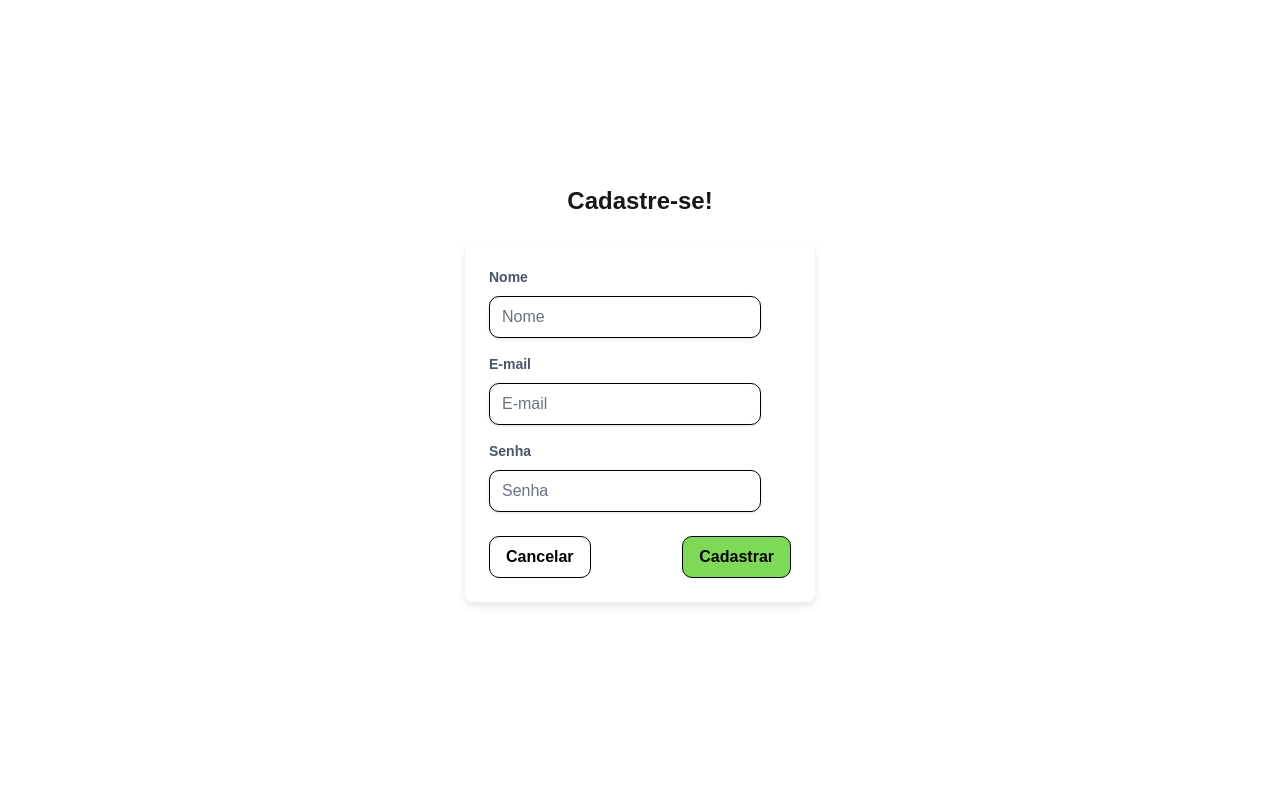
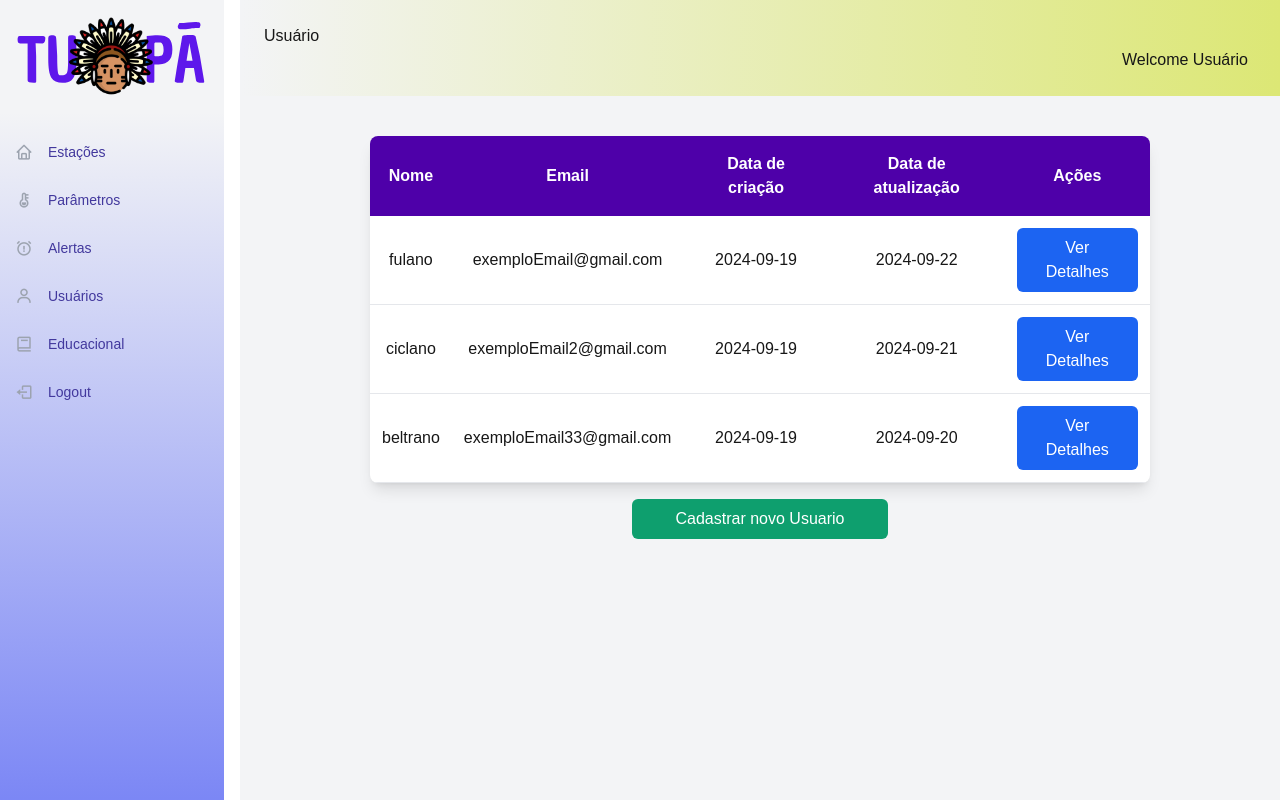
Before and after one commit to Grupo-Syntax-Squad/Tupan-Front, a Next.js app in the folder tupan/: page /usuarios in a window 1280 px wide. Built offline with nearby package versions, Linux system fonts and the light colour scheme.

Commit message:
func: add tela de vizualização de usuarios

```diff
--- /dev/null
+++ b/tupan/src/app/cadastro-usuario/page.tsx
@@ -0,0 +1,134 @@
+'use client';
+
+import React, { useState } from 'react';
+
+
+const CadastroForm: React.FC = () => {
+  const [nome, setNome] = useState('');
+  const [email, setEmail] = useState('');
+  const [senha, setSenha] = useState('');
+
+  const handleCadastro = () => {
+    // Lógica de cadastro
+    console.log({ nome, email, senha });
+  };
+
+  const handleCancel = () => {
+    // Lógica de cancelamento
+    setNome('');
+    setEmail('');
+    setSenha('');
+  };
+
+  return (
+    <div style={{ display: 'flex', alignItems: 'center', justifyContent: 'center', minHeight: '100vh', backgroundColor: '#fff' }}>
+      <div style={{ width: '100%', maxWidth: '350px' }}>
+        <h2 style={{ textAlign: 'center', fontSize: '24px', fontWeight: 'bold', marginBottom: '24px' }}>Cadastre-se!</h2>
+        <form
+          style={{
+            backgroundColor: '#fff',
+            boxShadow: '0 4px 8px rgba(0,0,0,0.1)',
+            borderRadius: '8px',
+            padding: '24px',
+            marginBottom: '16px',
+          }}
+          onSubmit={(e) => e.preventDefault()}
+        >
+          <div style={{ marginBottom: '16px' }}>
+            <label style={{ display: 'block', color: '#4A5568', fontSize: '14px', fontWeight: 'bold', marginBottom: '8px' }} htmlFor="nome">
+              Nome
+            </label>
+            <input
+              style={{
+                boxShadow: '0 1px 3px rgba(0,0,0,0.12)',
+                border: '1px solid #000',
+                borderRadius: '10px',
+                width: '90%',
+                padding: '8px 12px',
+                color: '#4A5568',
+              }}
+              id="nome"
+              type="text"
+              placeholder="Nome"
+              value={nome}
+              onChange={(e) => setNome(e.target.value)}
+            />
+          </div>
+          <div style={{ marginBottom: '16px' }}>
+            <label style={{ display: 'block', color: '#4A5568', fontSize: '14px', fontWeight: 'bold', marginBottom: '8px' }} htmlFor="email">
+              E-mail
+            </label>
+            <input
+              style={{
+                boxShadow: '0 1px 3px rgba(0,0,0,0.12)',
+                border: '1px solid #000',
+                borderRadius: '10px',
+                width: '90%',
+                padding: '8px 12px',
+                color: '#4A5568',
+              }}
+              id="email"
+              type="email"
+              placeholder="E-mail"
+              value={email}
+              onChange={(e) => setEmail(e.target.value)}
+            />
+          </div>
+          <div style={{ marginBottom: '24px' }}>
+            <label style={{ display: 'block', color: '#4A5568', fontSize: '14px', fontWeight: 'bold', marginBottom: '8px' }} htmlFor="senha">
+              Senha
+            </label>
+            <input
+              style={{
+                boxShadow: '0 1px 3px rgba(0,0,0,0.12)',
+                border: '1px solid #000',
+                borderRadius: '10px',
+                width: '90%',
+                padding: '8px 12px'
+              }}
+              id="senha"
+              type="password"
+              placeholder="Senha"
+              value={senha}
+              onChange={(e) => setSenha(e.target.value)}
+            />
+          </div>
+          <div style={{ display: 'flex', justifyContent: 'space-between' }}>
+            <button
+              style={{
+                backgroundColor: '#fff',
+                color: '#000',
+                fontWeight: 'bold',
+                padding: '8px 16px',
+                border: '1px solid #000',
+                borderRadius: '10px',
+                cursor: 'pointer',
+              }}
+              type="button"
+              onClick={handleCancel}
+            >
+              Cancelar
+            </button>
+            <button
+              style={{
+                backgroundColor: '#7ed957',
+                color: '#000',
+                fontWeight: 'bold',
+                padding: '8px 16px',
+                borderRadius: '10px',
+                cursor: 'pointer',
+                border: '1px solid #000',
+              }}
+              type="button"
+              onClick={handleCadastro}
+            >
+              Cadastrar
+            </button>
+          </div>
+        </form>
+      </div>
+    </div>
+  );
+};
+
+export default CadastroForm;
--- a/tupan/src/app/usuarios/page.tsx
+++ b/tupan/src/app/usuarios/page.tsx
@@ -1,134 +1,83 @@
-'use client';
+"use client";
 
-import React, { useState } from 'react';
+import { MenuLateral } from "@/components/menu-lateral";
+import { NavTop } from "@/components/nav-top";
 
+import React from 'react';
 
-const CadastroForm: React.FC = () => {
-  const [nome, setNome] = useState('');
-  const [email, setEmail] = useState('');
-  const [senha, setSenha] = useState('');
+const Usuarios: React.FC = () => {
+  const usuarios = [
+    { id: 1, usuario: 'fulano', email: 'exemploEmail@gmail.com', dataCriacao: '2024-09-19', dataUpdate: '2024-09-22' },
+    { id: 2, usuario: 'ciclano', email: 'exemploEmail2@gmail.com', dataCriacao: '2024-09-19', dataUpdate: '2024-09-21' },
+    { id: 3, usuario: 'beltrano', email: 'exemploEmail33@gmail.com', dataCriacao: '2024-09-19', dataUpdate: '2024-09-20' }
+  ];
 
-  const handleCadastro = () => {
-    // Lógica de cadastro
-    console.log({ nome, email, senha });
-  };
-
-  const handleCancel = () => {
-    // Lógica de cancelamento
-    setNome('');
-    setEmail('');
-    setSenha('');
-  };
+  const menuData = [
+    { nome: "Estações", path: "/estacoes", icone: "bx bx-home" },
+    { nome: "Parâmetros", path: "/parametros", icone: "bx bxs-thermometer" },
+    { nome: "Alertas", path: "/alertas", icone: "bx bx-alarm-exclamation" },
+    { nome: "Usuários", path: "/usuarios", icone: "bx bx-user" },
+    { nome: "Educacional", path: "/educacional", icone: "bx bx-book" },
+    { nome: "Logout", path: "/", icone: "bx bx-log-out" },
+  ];
 
   return (
-    <div style={{ display: 'flex', alignItems: 'center', justifyContent: 'center', minHeight: '100vh', backgroundColor: '#fff' }}>
-      <div style={{ width: '100%', maxWidth: '350px' }}>
-        <h2 style={{ textAlign: 'center', fontSize: '24px', fontWeight: 'bold', marginBottom: '24px' }}>Cadastre-se!</h2>
-        <form
-          style={{
-            backgroundColor: '#fff',
-            boxShadow: '0 4px 8px rgba(0,0,0,0.1)',
-            borderRadius: '8px',
-            padding: '24px',
-            marginBottom: '16px',
-          }}
-          onSubmit={(e) => e.preventDefault()}
-        >
-          <div style={{ marginBottom: '16px' }}>
-            <label style={{ display: 'block', color: '#4A5568', fontSize: '14px', fontWeight: 'bold', marginBottom: '8px' }} htmlFor="nome">
-              Nome
-            </label>
-            <input
-              style={{
-                boxShadow: '0 1px 3px rgba(0,0,0,0.12)',
-                border: '1px solid #000',
-                borderRadius: '10px',
-                width: '90%',
-                padding: '8px 12px',
-                color: '#4A5568',
-              }}
-              id="nome"
-              type="text"
-              placeholder="Nome"
-              value={nome}
-              onChange={(e) => setNome(e.target.value)}
-            />
+    <div className="flex">
+      <div className="w-fit pr-4 min-h-screen">
+        <MenuLateral menuData={menuData} />
+      </div>
+
+      <div className="flex flex-col min-h-screen w-full bg-gray-100">
+        <NavTop nome="Usuário" path="Usuário" />
+
+        <div className="flex flex-col items-center">
+          <div className="mt-10 w-3/4 flex flex-col items-center">
+            <table className="w-full bg-white shadow-lg rounded-lg overflow-hidden">
+              <thead className=" text-white" style={{ backgroundColor: '#4e00a9' }}>
+                <tr>
+                  <th className="p-4 text-center">Nome</th>
+                  <th className="p-4 text-center">Email</th>
+                  <th className="p-4 text-center">Data de criação</th>
+                  <th className="p-4 text-center">Data de atualização</th>
+                  <th className="p-4 text-center">Ações</th>
+                </tr>
+              </thead>
+              <tbody>
+                {usuarios.map((usuarios) => (
+                  <tr key={usuarios.id} className="text-center border-b">
+                    <td className="p-3">{usuarios.usuario}</td>
+                    <td className="p-3">{usuarios.email}</td>
+                    <td className="p-3">{usuarios.dataCriacao}</td>
+                    <td className="p-3">{usuarios.dataUpdate}</td>
+                    <td className="p-3">
+                      <button
+                        className="bg-blue-600 text-white px-4 py-2 rounded-md hover:bg-blue-800"
+                        aria-label={`Ver detalhes do ${usuarios.id}`}
+                      >
+                        Ver Detalhes
+                      </button>
+                    </td>
+                  </tr>
+                ))}
+              </tbody>
+            </table>
           </div>
-          <div style={{ marginBottom: '16px' }}>
-            <label style={{ display: 'block', color: '#4A5568', fontSize: '14px', fontWeight: 'bold', marginBottom: '8px' }} htmlFor="email">
-              E-mail
-            </label>
-            <input
-              style={{
-                boxShadow: '0 1px 3px rgba(0,0,0,0.12)',
-                border: '1px solid #000',
-                borderRadius: '10px',
-                width: '90%',
-                padding: '8px 12px',
-                color: '#4A5568',
-              }}
-              id="email"
-              type="email"
-              placeholder="E-mail"
-              value={email}
-              onChange={(e) => setEmail(e.target.value)}
-            />
+
+          <div className="space-x-20">
+            <a
+                href="/cadastro-usuario"
+                className="w-64 bg-green-500 text-white px-4 py-2 rounded-md hover:bg-green-700 mt-4 inline-block text-center">
+                Cadastrar novo Usuario
+              </a>
+
+              {/* <button className="w-64 bg-red-500 text-white px-4 py-2 rounded-md hover:bg-red-700 mt-4 inline-block text-center">
+              deletar usuario</button> */}
           </div>
-          <div style={{ marginBottom: '24px' }}>
-            <label style={{ display: 'block', color: '#4A5568', fontSize: '14px', fontWeight: 'bold', marginBottom: '8px' }} htmlFor="senha">
-              Senha
-            </label>
-            <input
-              style={{
-                boxShadow: '0 1px 3px rgba(0,0,0,0.12)',
-                border: '1px solid #000',
-                borderRadius: '10px',
-                width: '90%',
-                padding: '8px 12px'
-              }}
-              id="senha"
-              type="password"
-              placeholder="Senha"
-              value={senha}
-              onChange={(e) => setSenha(e.target.value)}
-            />
           </div>
-          <div style={{ display: 'flex', justifyContent: 'space-between' }}>
-            <button
-              style={{
-                backgroundColor: '#fff',
-                color: '#000',
-                fontWeight: 'bold',
-                padding: '8px 16px',
-                border: '1px solid #000',
-                borderRadius: '10px',
-                cursor: 'pointer',
-              }}
-              type="button"
-              onClick={handleCancel}
-            >
-              Cancelar
-            </button>
-            <button
-              style={{
-                backgroundColor: '#7ed957',
-                color: '#000',
-                fontWeight: 'bold',
-                padding: '8px 16px',
-                borderRadius: '10px',
-                cursor: 'pointer',
-                border: '1px solid #000',
-              }}
-              type="button"
-              onClick={handleCadastro}
-            >
-              Cadastrar
-            </button>
-          </div>
-        </form>
-      </div>
+        </div>
+
     </div>
   );
 };
 
-export default CadastroForm;
+export default Usuarios;
```
